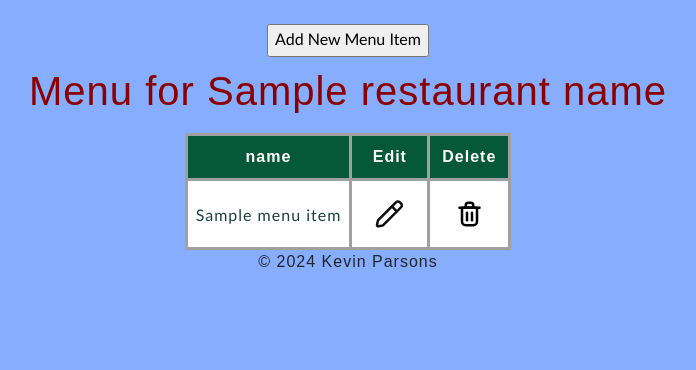
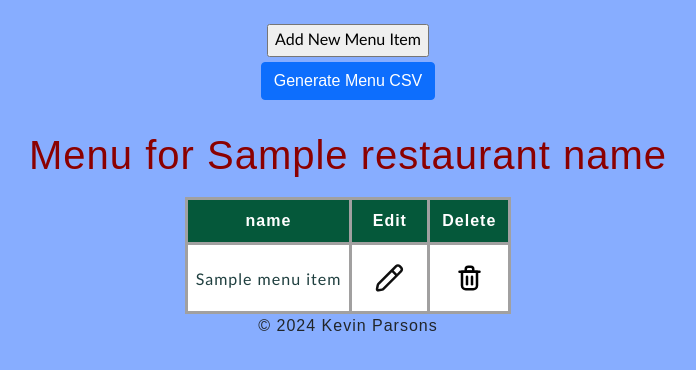
Before and after one commit to LeanBark/flaskDBProject, a Flask app: template templates/restaurant_menu.j2 in a window 1280 px wide. Shown: the part 76-446 px from the top of the page, without its empty margins (292-988 px from the left). Run offline with Flask 3, Linux system fonts and the light colour scheme; the template is opened without the code that fills it: most values are stand-ins (such as "Sample title", 1, 10 or a date in 2020); one stand-in notice (Sample message) is shown.

Commit message:
updated csv generation features

```diff
--- a/app.py
+++ b/app.py
@@ -1,8 +1,10 @@
-from flask import Flask, render_template, json, redirect
+from flask import Flask, render_template, json, redirect, flash
 from flask import request
 from datetime import date
+from io import StringIO
 import database.db_connector as db
-import os
+import pandas as pd
+import os, openpyxl
 
 
 today = date.today()
@@ -12,8 +14,8 @@ db_connection = db.connect_to_database()
 app = Flask(__name__)
 
 app.static_folder = 'static'
-
-#TODO: Modularize redendent query code blocks
+app.secret_key = "add_secret_key_here"
+#TODO: Modularize redundent query code blocks
 #TODO: Implement Pandas functionality to generate mock reports
 #TODO: Add comments for functions and parameters with type hinting
 #TODO: Additional error-catching for queries and posts
@@ -155,6 +157,38 @@ def display_menu_items(restaurantID):
             categories = db.execute_query(db_connection=db_connection, query=category_query)
             selected_categories = categories.fetchall()
             return render_template("restaurant_menu.j2", menu_list=all_menu_items, restaurant_name=restaurant_name, food_category=selected_categories)
+
+        elif request.form.get("Generate Menu CSV"):
+            menu_query = """SELECT MenuItems.restaurantID, MenuItems.menu_itemID, MenuItems.name AS Item, MenuItems.calories AS Calories, MenuItems.unit_price AS Price, FoodCategories.name AS Category
+            FROM MenuItems JOIN Restaurants ON MenuItems.restaurantID = Restaurants.restaurantID
+            LEFT JOIN FoodCategories ON MenuItems.food_categoryID = FoodCategories.food_categoryID
+            WHERE Restaurants.restaurantID = %s;""" % (restaurantID)
+            matching_items = db.execute_query(db_connection=db_connection, query=menu_query)
+            all_menu_items = matching_items.fetchall()
+
+            name_query = "SELECT * FROM Restaurants WHERE restaurantID = %s;" % (restaurantID)
+            matching_restaurant = db.execute_query(db_connection=db_connection, query=name_query)
+            restaurant_name = matching_restaurant.fetchall()
+
+            category_query = "SELECT * FROM FoodCategories"
+            categories = db.execute_query(db_connection=db_connection, query=category_query)
+            selected_categories = categories.fetchall()
+            menu_information = json.dumps(all_menu_items)
+            df = pd.read_json(StringIO(menu_information))
+
+            try:
+                df.to_csv(f"{os.environ.get('HOMEDRIVE')}{os.environ.get('HOMEPATH')}\Downloads\{restaurant_name[0]['name']}_menu.csv")
+                flash("Menu Successfully Downloaded to local 'Downloads' Directory!", category="menu-path-success")
+            except:
+                df.to_csv(f"./flaskDBProject/static/restaurant_menus/{restaurant_name[0]['name']}_menu.csv")
+                flash("Invalid Default Path: Menu Downloaded to Current 'static/restaurant_menus' Folder in Current Directory", category="menu-path-error")
+
+            if matching_items.rowcount == 0:
+                return render_template("menu_not_found.j2", selected_restaurant=restaurant_name, food_category=selected_categories)
+
+            else:
+                return render_template("restaurant_menu.j2", menu_list=all_menu_items, restaurant_name=restaurant_name, food_category=selected_categories)
+
         else:
             redirect("/")
 
@@ -284,7 +318,6 @@ def display_all_invoices():
 
 @app.route("/invoices/<int:restaurantID>", methods=["GET", "POST"])
 def display_invoices(restaurantID):
-
     # if user wishes to view the table containing the current invoices of the selected restaurant
     if request.method == "POST":
         if request.form.get("View Restaurant Invoices"):
@@ -297,6 +330,8 @@ def display_invoices(restaurantID):
             WHERE RestaurantSalesInvoices.restaurantID = %s;""" % (restaurantID)
             invoice_list = db.execute_query(db_connection=db_connection, query=invoices_query)
             invoices = invoice_list.fetchall()
+
+
             menu_item_query = "SELECT * FROM MenuItems WHERE MenuItems.restaurantID = %s;" % (restaurantID)
             menu_list = db.execute_query(db_connection=db_connection, query=menu_item_query)
             menu_items = menu_list.fetchall()
@@ -333,6 +368,39 @@ def display_invoices(restaurantID):
             menu_items = menu_list.fetchall()
 
             return render_template("restaurant_invoices.j2", invoices=invoices, menu=menu_items)
+
+        elif request.form.get("Generate CSV Report"):
+            invoices_query = """SELECT RestaurantSalesInvoices.invoiceID, RestaurantSalesInvoices.restaurantID, Restaurants.name AS Restaurant,
+            MenuItems.name AS Item, RestaurantSalesInvoices.quantity_sold AS Quantity, RestaurantSalesInvoices.date_sold AS DateSold,
+            RestaurantSalesInvoices.quantity_sold * MenuItems.unit_price AS SaleTotal
+            FROM RestaurantSalesInvoices
+            JOIN Restaurants ON RestaurantSalesInvoices.restaurantID = Restaurants.restaurantID
+            JOIN MenuItems ON RestaurantSalesInvoices.menu_itemID = MenuItems.menu_itemID
+            WHERE RestaurantSalesInvoices.restaurantID = %s;""" % (restaurantID)
+            invoice_list = db.execute_query(db_connection=db_connection, query=invoices_query)
+            invoices = invoice_list.fetchall()
+            report_information = json.dumps(invoices)
+            df = pd.read_json(StringIO(report_information))
+
+            try:
+                df.to_csv(f"{os.environ.get('HOMEDRIVE')}{os.environ.get('HOMEPATH')}\Downloads\{invoices[0]['Restaurant']}_invoices.csv")
+                flash("Successfully Downloaded to local 'Downloads' Directory!", category="path-success")
+            except:
+                df.to_csv(f"./flaskDBProject/static/invoice_reports/{invoices[0]['Restaurant']}_invoices.csv")
+                flash("Invalid Default Path: Downloaded to Current 'static/invoice_reports' Folder in Current Directory", category="path-error")
+
+            menu_item_query = "SELECT * FROM MenuItems WHERE MenuItems.restaurantID = %s;" % (restaurantID)
+            menu_list = db.execute_query(db_connection=db_connection, query=menu_item_query)
+            menu_items = menu_list.fetchall()
+
+            if invoice_list.rowcount == 0:
+                restaurant_query = "SELECT * FROM Restaurants WHERE restaurantID = %s" % (restaurantID)
+                restaurant_result = db.execute_query(db_connection=db_connection, query=restaurant_query)
+                selected_restaurant = restaurant_result.fetchall()
+                return render_template("invoices_not_found.j2", selected_restaurant=selected_restaurant, menu=menu_items)
+
+            else:
+                return render_template("restaurant_invoices.j2", invoices=invoices, menu=menu_items)
 
         else:
             # use for error catching
--- a/static/css/styles.css
+++ b/static/css/styles.css
@@ -119,6 +119,30 @@ button {
     margin-right: auto;
 }
 
+.flash {
+    padding: 20px;
+    margin: 20px;
+}
+
+.flash.path-error{
+    background-color: crimson;
+    color:black;
+}
+
+.flash.menu-path-error{
+    background-color: crimson;
+    color:black;
+}
+
+.flash.path-success{
+    background-color:aquamarine;
+    color:black;
+}
+
+.flash.menu-path-success{
+    background-color:aquamarine;
+    color:black;
+}
 /* Ensures transitions between document display formats of restaurant_invoices.j2 and restaurant_menu.j2 are smooth */
 #add-menu-item{
     display: none;
--- /dev/null
+++ b/static/invoice_reports/Bds Mongolian Grill_invoices.csv
@@ -0,0 +1,2 @@
+,DateSold,Item,Quantity,Restaurant,SaleTotal,invoiceID,restaurantID
+0,"Wed, 15 Jun 2022 00:00:00 GMT",Egg-on Steak,3,Bds Mongolian Grill,28.35,5,5
--- a/templates/restaurant_menu.j2
+++ b/templates/restaurant_menu.j2
@@ -9,6 +9,7 @@
             document.getElementById("add-item-btn").style.display = "block";
             document.getElementById("add-menu-item").style.display = "none";
             document.getElementById("edit-menu-item").style.display = "none";
+            setTimeout(function (){document.getElementById("flash-menu-message").remove();}, 2000);
     });
 
     function displayController(situation){
@@ -70,9 +71,25 @@
     </nav>
 </header>
 <body>
-    <div class="btn-group">
-        <input type="button" value="Add New Menu Item" id="add-item-btn" onClick="addMenuItem()">
+
+
+    <div class="notifications">
+        {% for category, message in get_flashed_messages(with_categories=true) %}
+            <div id="flash-menu-message" class="flash {{category}}">{{message}}</div>
+        {% endfor %}
     </div>
+    <div class="add-item-btn">
+        <div class="btn-group">
+            <input type="button" value="Add New Menu Item" id="add-item-btn" onClick="addMenuItem()">
+        </div>
+
+        <div class="container-fluid">
+            <form id="generate-menu-form" action="/restaurant-menu/{{menu_list[0].restaurantID}}" method="post">
+                <button class="btn btn-primary" type="submit" value="Generate Menu CSV" id="Generate Menu CSV" name="Generate Menu CSV">Generate Menu CSV</button>
+            </form>
+        </div>
+    </div>
+
     <div id="display-menus">
         <h1>Menu for {{restaurant_name[0].name}}</h1>
         <table id="restaurant-menu-table">
```
Also changed, not shown: static/restaurant_menus/Bds Mongolian Grill_menu.csv (added, +12 -0 lines), templates/restaurant_invoices.j2 (+17 -3 lines).
